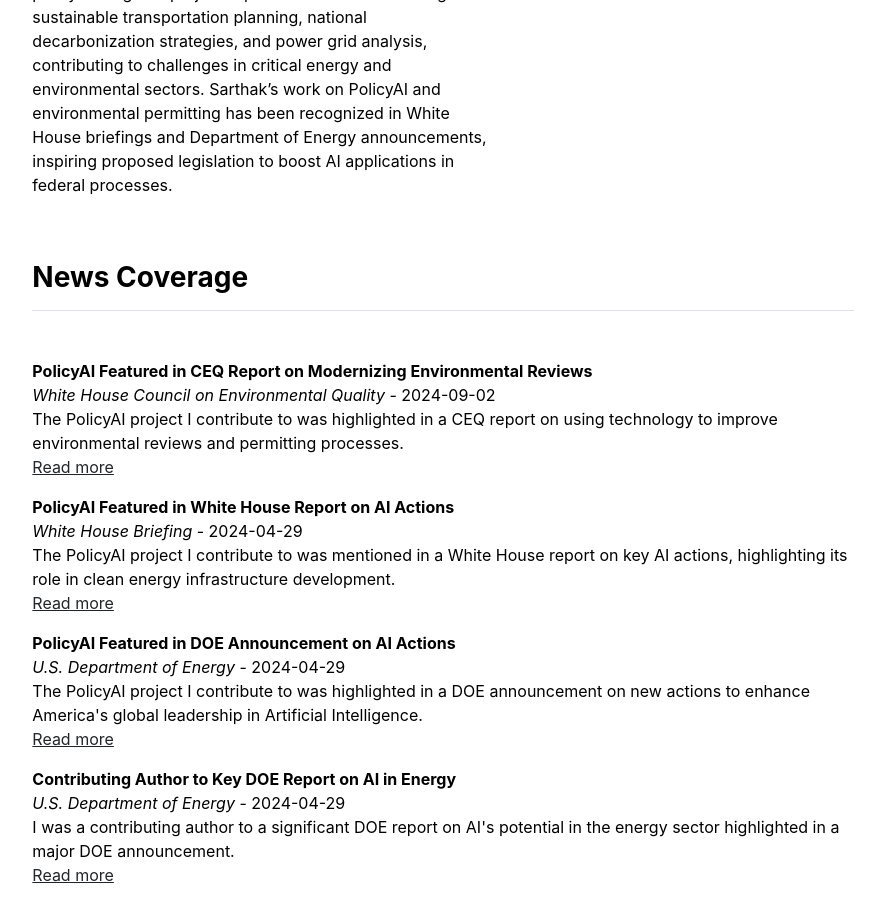
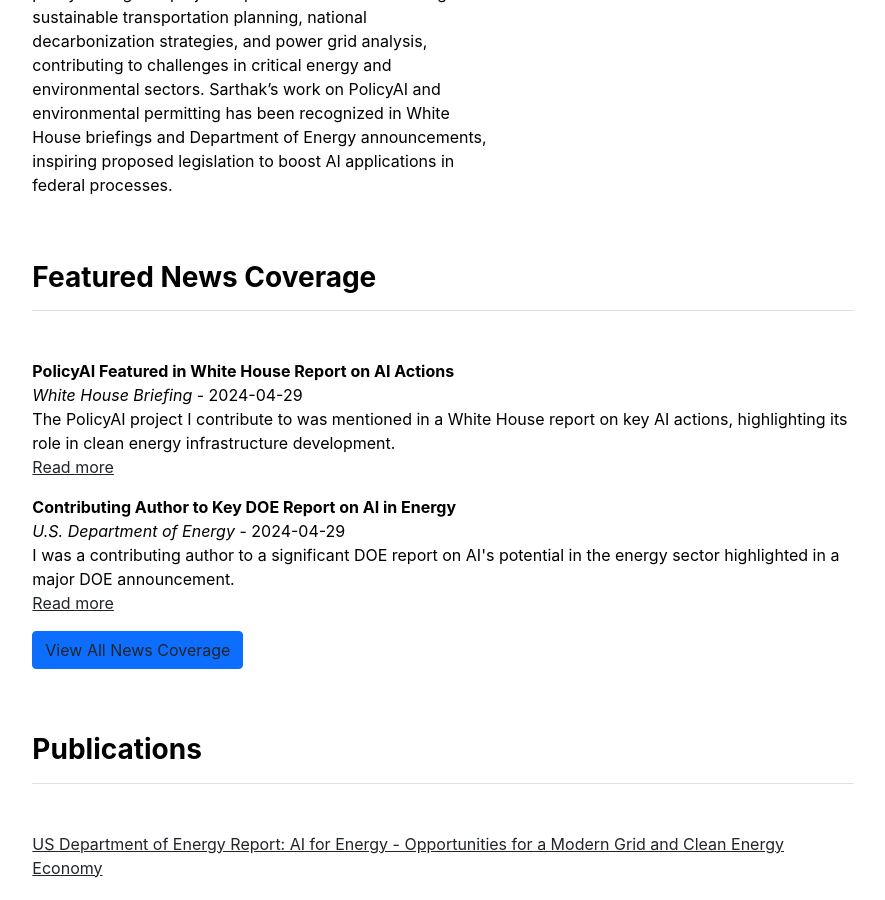
Before and after one commit to sarthakchat/sarthakchat.github.io, a Jekyll site: the page built from index.md, in a window 1280 px wide and 900 px high, scrolled down 658 px. Shown: the whole window, without its empty margins (197-1082 px from the left). Built offline with Jekyll 4.4.1, drawn with Linux system fonts in a browser that asks for light colours.

Commit message:
News Upodated

```diff
--- a/_data/settings.yml
+++ b/_data/settings.yml
@@ -14,6 +14,10 @@ courses:
 - {name: 'Quantum Mechanics', url: 'quantum-mechanics'}
 - {name: 'Stellar Structures', url: 'stellar-structures'}
 
+featured_news_coverage:
+- {title: 'PolicyAI Featured in White House Report on AI Actions', publication: 'White House Briefing', date: '2024-04-29', summary: 'The PolicyAI project I contribute to was mentioned in a White House report on key AI actions, highlighting its role in clean energy infrastructure development.', image: 'assets/img/White_House.webp', url: 'white-house-ai-recognition'}
+- {title: 'Contributing Author to Key DOE Report on AI in Energy', publication: "U.S. Department of Energy", date: '2024-04-29',summary: "I was a contributing author to a significant DOE report on AI's potential in the energy sector highlighted in a major DOE announcement.", image: 'assets/img/doe_logo.png', url: 'doe-ai-energy-report'}
+
 news_coverage:
 - {title: 'PolicyAI Featured in CEQ Report on Modernizing Environmental Reviews', publication: 'White House Council on Environmental Quality', date: '2024-09-02', summary: 'The PolicyAI project I contribute to was highlighted in a CEQ report on using technology to improve environmental reviews and permitting processes.', image: 'assets/img/White_House.webp', url: 'ceq-policyai-report'}
 - {title: 'PolicyAI Featured in White House Report on AI Actions', publication: 'White House Briefing', date: '2024-04-29', summary: 'The PolicyAI project I contribute to was mentioned in a White House report on key AI actions, highlighting its role in clean energy infrastructure development.', image: 'assets/img/White_House.webp', url: 'white-house-ai-recognition'}
--- a/_layouts/home.html
+++ b/_layouts/home.html
@@ -14,8 +14,9 @@ layout: default
 
 <div class="row g-5 mb-5">
   <div class="col-md-12">
-    <h3 class="fw-bold border-bottom pb-3 mb-5">News Coverage</h3>
-    {% for item in site.data.settings.news_coverage %}
+    <h3 class="fw-bold border-bottom pb-3 mb-5">Featured News Coverage</h3>
+    <div class="news-coverage">
+      {% for item in site.data.settings.featured_news_coverage %}
         <p>
           <strong>{{ item.title }}</strong><br>
           <em>{{ item.publication }}</em> - {{ item.date }}<br>
@@ -23,6 +24,8 @@ layout: default
           <a href="{{ site.github.url }}/news-coverage/{{ item.url }}">Read more</a>
         </p>
       {% endfor %}
+    </div>
+    <p><a href="{{ site.github.url }}/news-coverage" class="btn btn-primary">View All News Coverage</a></p>
   </div>
 </div>
 
```
Lines whose indentation alone changed are shown as unchanged.
